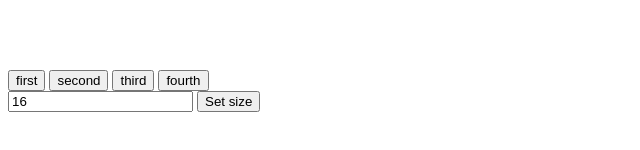
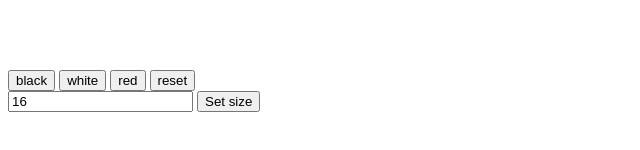
Before and after one commit to akuutsang/Etch-A-Sketch, a plain HTML site: page New/index.html in a window 1280 px wide. Shown: the part 456-606 px from the top of the page, 0-640 px from the left. Drawn offline with Linux system fonts and the light colour scheme.

Commit message:
button names changed to colors, so user can change color at will

```diff
--- a/New/index.html
+++ b/New/index.html
@@ -13,10 +13,10 @@
         <div class="content">
             <div class="board"></div>
             <div class="btn">
-                <button>first</button>
-                <button>second</button>
-                <button>third</button>
-                <button>fourth</button>
+                <button>black</button>
+                <button>white</button>
+                <button>red</button>
+                <button>reset</button>
             </div>
             <div>
                 <input type="text" placeholder="size of board" value="16" onchange="changeSize(this.value)">
```
